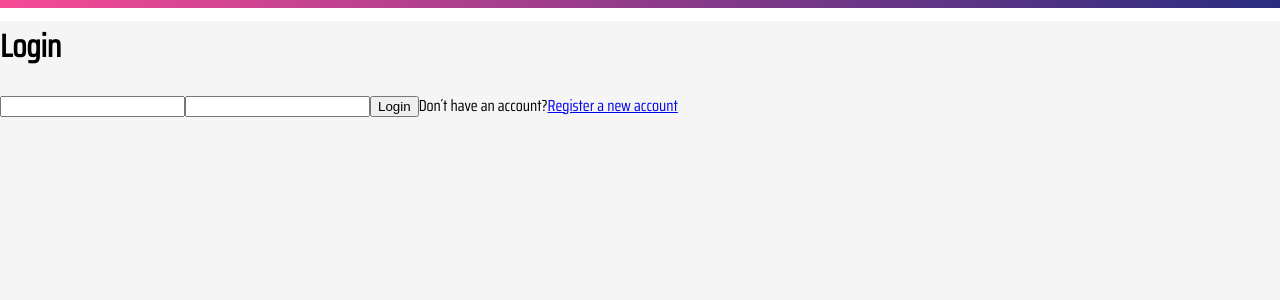
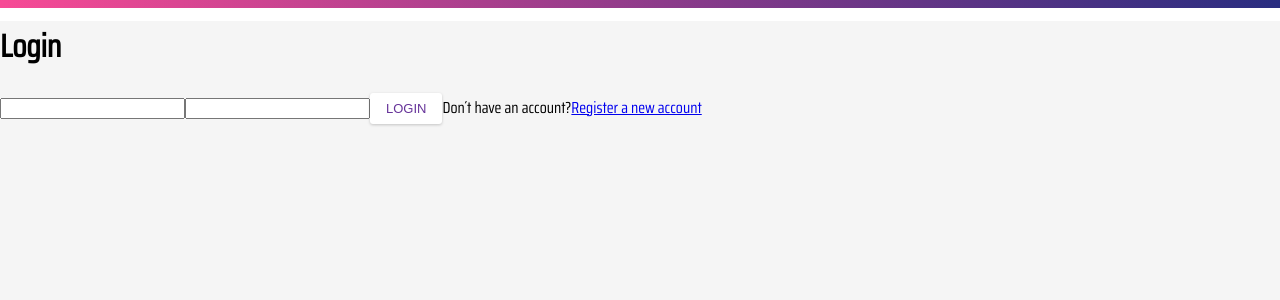
Before and after one commit to hetenho/tasker-ui, a React (Create React App) app: page /signin in a window 1280 px wide. Shown: the top 300 px of the page. Built offline with nearby package versions, Linux system fonts and the light colour scheme; a web font is replaced by a local one.

Commit message:
add some styles and be dirty with the button styling and add them into index.css :D

```diff
--- a/src/components/board/Board.js
+++ b/src/components/board/Board.js
@@ -1,12 +1,12 @@
 import React, { Component } from 'react';
 import { DragDropContext } from "react-beautiful-dnd";
 import Track from "./Track";
-import { board } from '../../styles/Board.styles';
+import { board, boardActions, actionBar } from "../../styles/Board.styles";
 
 class Board extends Component {
   constructor(props) {
     super(props);
-    console.log(this.props.tasks);
+
     this.state = {
       boardTitle: '',
       showAddBoard: false
@@ -55,12 +55,19 @@ class BoardActions extends Component {
     };
   }
   render() {
-    return <div>
-        <button type="button" onClick={() => this.setState({
-              showAddBoard: !this.state.showAddBoard
-            })}>
-          Add new board
-        </button>
+    return <div className={boardActions}>
+        <div className={actionBar}>
+          <button className="btn" type="button" onClick={() => this.setState({
+                showAddBoard: !this.state.showAddBoard
+              })}>
+            New board
+          </button>
+          <button type="button" onClick={() => this.setState({
+                showAddTask: !this.state.showAddTask
+              })}>
+            New task
+          </button>
+        </div>
         {this.state.showAddBoard && <div>
             <label>
               Board title:
@@ -72,11 +79,6 @@ class BoardActions extends Component {
               Add
             </button>
           </div>}
-        <button type="button" onClick={() => this.setState({
-              showAddTask: !this.state.showAddTask
-            })}>
-          Add new task
-        </button>
         {this.state.showAddTask && <div>
             <label>
               Task title:
--- a/src/index.css
+++ b/src/index.css
@@ -16,3 +16,39 @@ ul {
   padding: 0;
   margin: 0;
 }
+
+button {
+  padding: 8px 16px;
+  border-radius: 3px;
+  border: none;
+  background-color: #fff;
+  color: rebeccapurple;
+  text-transform: uppercase;
+  font-size: 13px;
+  box-shadow: 0 1px 3px rgba(0,0,0,0.2);
+  outline: 0;
+  transition: background-color .2s ease-in-out, color .2s ease-in-out;
+  cursor: pointer;
+}
+
+button:hover {
+  color: hotpink;
+}
+
+button.btn {
+  background-color: rebeccapurple;
+  color: #fff;
+}
+
+button.btn:hover {
+  background-color: hotpink;
+}
+
+button.btn-secondary {
+  background-color: hotpink;
+  color: #fff;
+}
+
+button.btn-secondary:hover {
+  background-color: rebeccapurple;
+}
--- a/src/styles/Board.styles.js
+++ b/src/styles/Board.styles.js
@@ -10,3 +10,14 @@ export const board = css`
 export const track = css`
   width: ${Theme.trackWidth};
 `;
+
+export const boardActions = css`
+  padding: ${Theme.spacingMd}px ${Theme.spacing}px ${Theme.spacing}px;
+  width: 100%;
+  text-align: right;
+`;
+
+export const actionBar = css`
+  display: inline-block;
+  text-align: center;
+`;
```
